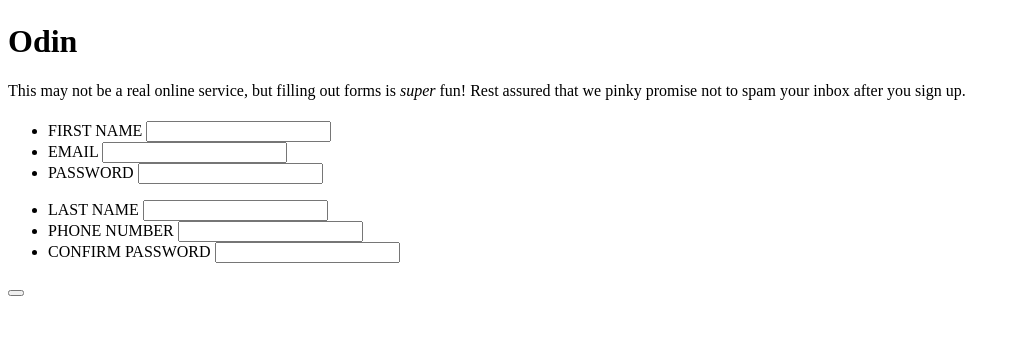
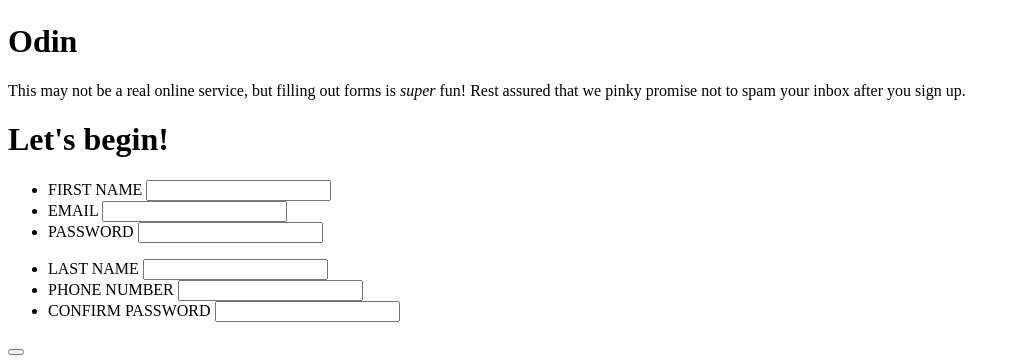
Before and after one commit to awidney/sign-up-form, a plain HTML site: page index.html in a window 1280 px wide. Shown: the part 1482-1846 px from the top of the page, without its empty margins (0-1020 px from the left). Before the commit the page ends 1787 px from the top, so only its background shows below. Drawn offline with Linux system fonts and the light colour scheme.

Commit message:
Add form header text

```diff
--- a/index.html
+++ b/index.html
@@ -21,7 +21,7 @@
                 Rest assured that we pinky promise not to spam your inbox after you sign up.</p>
             </header>
             <div class="form">
-                <h1></h1>
+                <h1>Let's begin!</h1>
                 <form action="">
                     <ul>
                         <li>
```
